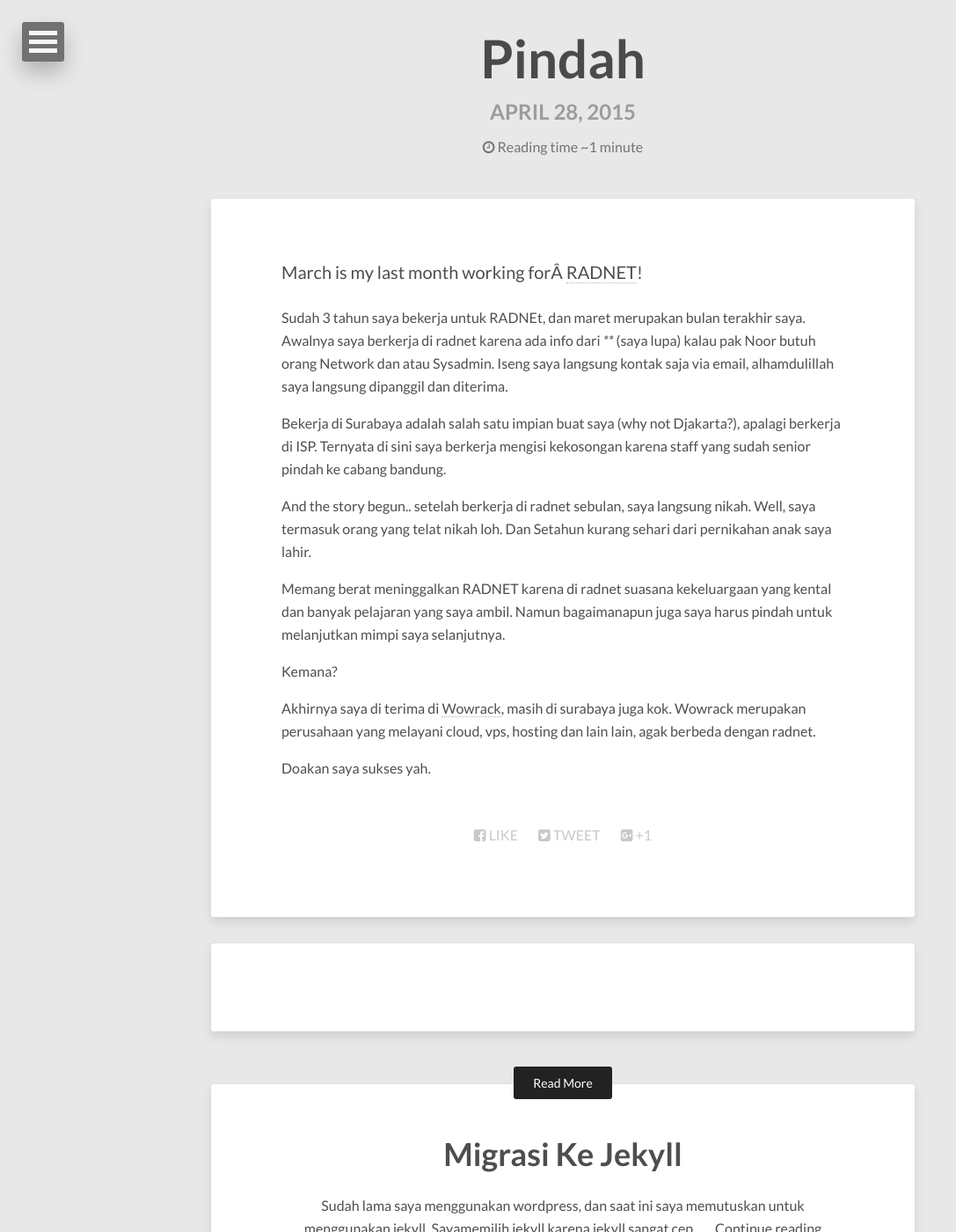
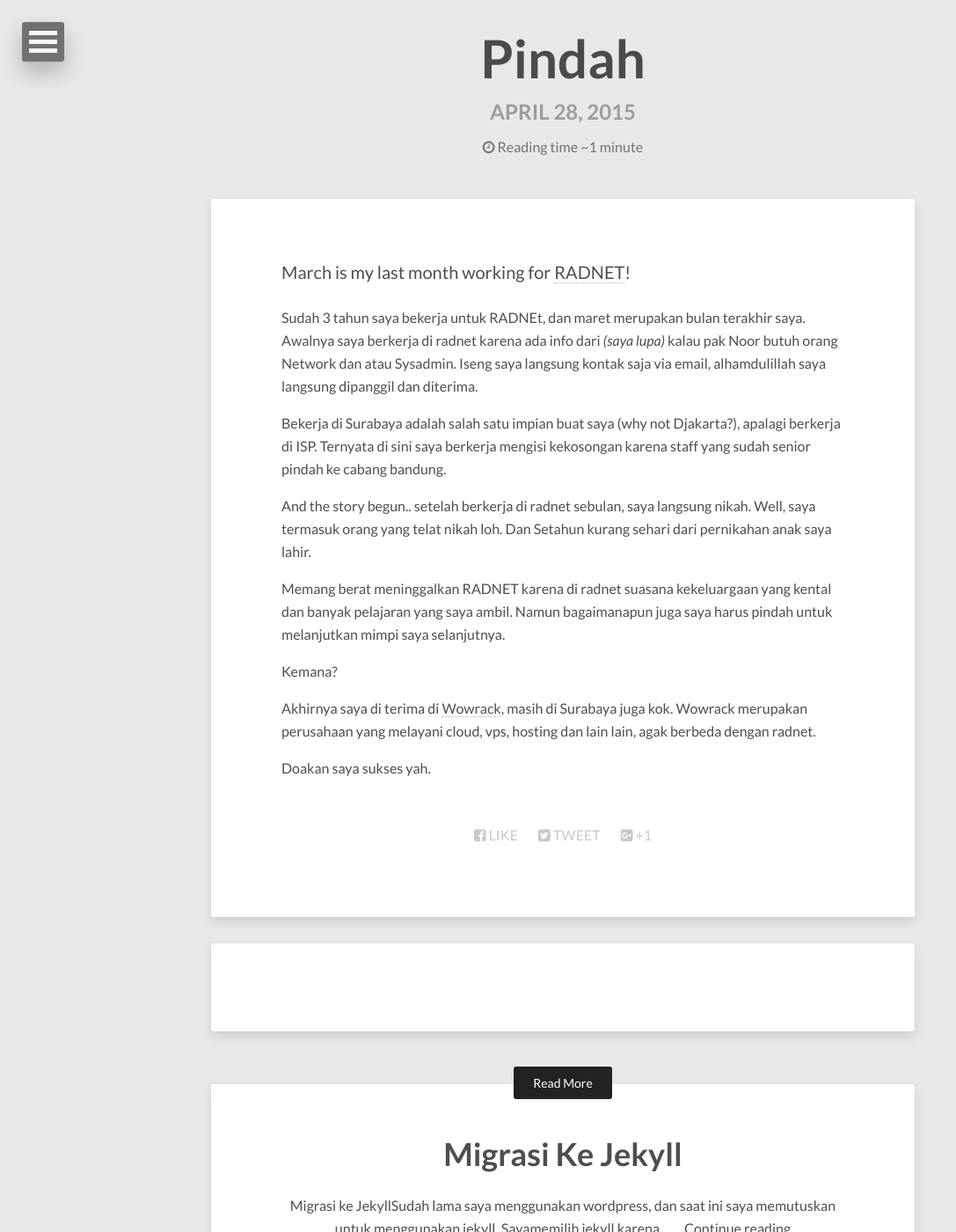
Before and after one commit to udienz/udienz.github.io, a Jekyll site: the page built from _posts/2015-04-27-pindah.markdown, in a window 1280 px wide and 1400 px high. Shown: the whole window at 88% size, without its empty margins (0-1087 px from the left). Built offline with Jekyll 4.4.1, drawn with Linux system fonts in a browser that asks for light colours; nearby versions of some CDN libraries; comment, search, counter and statistics services are not loaded; some of the changed text lies outside the part shown.

Commit message:
New post; RVM in ubuntu, and fixed RSS feed
 - Remove unknown character:
   + _posts/2015-03-03-tawaran-pekerjaan-palsu-dari-idhomejob-com.markdown
   + _posts/2015-04-27-pindah.markdown
 - _config.yml: Add blog name
 - feed.xml: fixed rss feed format

Signed-off-by: Mahyuddin Susanto <udienz@gmail.com>

```diff
--- a/_config.yml
+++ b/_config.yml
@@ -1,4 +1,5 @@
-title: '[b]log.mahyudd.in'
+title: 'mahyuddin blog'
+name: 'mahyuddin blog'
 description: 'mahyuddin@localhost:~ $'
 disqus_shortname: blogudienzwebid
 reading_time:     true
--- a/_posts/2015-03-03-tawaran-pekerjaan-palsu-dari-idhomejob-com.markdown
+++ b/_posts/2015-03-03-tawaran-pekerjaan-palsu-dari-idhomejob-com.markdown
@@ -13,7 +13,9 @@
 - spamasassin
 ---
 
-Ada berbagai spam yang terkirim ke beberapa email client dan saya, salah satunya adalah spam tentang tawaran pekerjaan. Informasi tentang spam ini pernah di buat olehÂ [dynamoo diÂ blog nya](http://blog.dynamoo.com/2015/03/fake-job-offer-ukhomejobcom-and-many.html).
+Ada berbagai spam yang terkirim ke beberapa email client dan saya, salah satunya
+adalah spam tentang tawaran pekerjaan. Informasi tentang spam ini pernah di buat
+oleh [dynamoo di blog nya](http://blog.dynamoo.com/2015/03/fake-job-offer-ukhomejobcom-and-many.html).
 
 Tipikan dari spam ini adalah:
 
--- a/_posts/2015-04-27-pindah.markdown
+++ b/_posts/2015-04-27-pindah.markdown
@@ -10,20 +10,30 @@
 - MySelf
 ---
 
-March is my last month working forÂ [RADNET](http://www.rad.net.id/)!
+March is my last month working for [RADNET](http://www.rad.net.id/)!
 
-Sudah 3 tahun saya bekerja untuk RADNEt, dan maret merupakan bulan terakhir saya. Awalnya saya berkerja di radnet karena ada info dari **** (saya lupa) kalau pak Noor butuh orang Network dan atau Sysadmin. Iseng saya langsung kontak saja via email, alhamdulillah saya langsung dipanggil dan diterima.
+Sudah 3 tahun saya bekerja untuk RADNEt, dan maret merupakan bulan terakhir saya.
+Awalnya saya berkerja di radnet karena ada info dari *(saya lupa)* kalau pak Noor
+butuh orang Network dan atau Sysadmin. Iseng saya langsung kontak saja via email,
+alhamdulillah saya langsung dipanggil dan diterima.
 
 
 
-Bekerja di Surabaya adalah salah satu impian buat saya (why not Djakarta?), apalagi berkerja di ISP. Ternyata di sini saya berkerja mengisi kekosongan karena staff yang sudah senior pindah ke cabang bandung.
+Bekerja di Surabaya adalah salah satu impian buat saya (why not Djakarta?),
+apalagi berkerja di ISP. Ternyata di sini saya berkerja mengisi kekosongan
+karena staff yang sudah senior pindah ke cabang bandung.
 
-And the story begun.. setelah berkerja di radnet sebulan, saya langsung nikah. Well, saya termasuk orang yang telat nikah loh. Dan Setahun kurang sehari dari pernikahan anak saya lahir.
+And the story begun.. setelah berkerja di radnet sebulan, saya langsung nikah.
+Well, saya termasuk orang yang telat nikah loh. Dan Setahun kurang sehari dari pernikahan anak saya lahir.
 
-Memang berat meninggalkan RADNET karena di radnet suasana kekeluargaan yang kental dan banyak pelajaran yang saya ambil. Namun bagaimanapun juga saya harus pindah untuk melanjutkan mimpi saya selanjutnya.
+Memang berat meninggalkan RADNET karena di radnet suasana kekeluargaan yang
+kental dan banyak pelajaran yang saya ambil. Namun bagaimanapun juga saya
+harus pindah untuk melanjutkan mimpi saya selanjutnya.
 
 Kemana?
 
-Akhirnya saya di terima di [Wowrack](http://www.wowrack.com/), masih di surabaya juga kok. Wowrack merupakan perusahaan yang melayani cloud, vps, hosting dan lain lain, agak berbeda dengan radnet.
+Akhirnya saya di terima di [Wowrack](http://www.wowrack.com/), masih di
+Surabaya juga kok. Wowrack merupakan perusahaan yang melayani cloud, vps,
+hosting dan lain lain, agak berbeda dengan radnet.
 
 Doakan saya sukses yah.
--- a/_posts/2016-07-21-migrasi-ke-jekyll.markdown
+++ b/_posts/2016-07-21-migrasi-ke-jekyll.markdown
@@ -10,6 +10,8 @@
  - wordpress
 ---
 
+Migrasi ke Jekyll
+
 Sudah lama saya menggunakan wordpress, dan saat ini saya memutuskan untuk menggunakan jekyll. Saya
 memilih jekyll karena jekyll sangat cepat (karena static) dan support markdown (bahasa yang saya
 suka). Beberapa pertimbangan lain yang ada adalah hosting situs ini menggunakan shared hosting, jadi
```
Also changed, not shown: feed.xml (+16 -11 lines).
